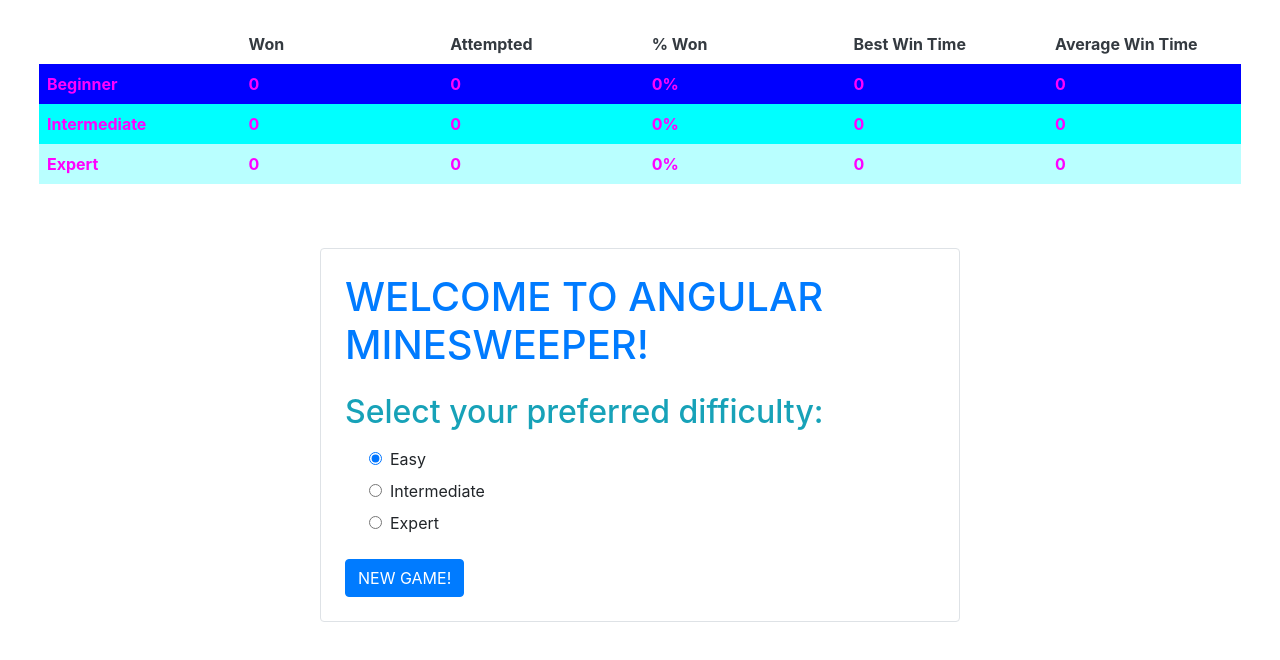
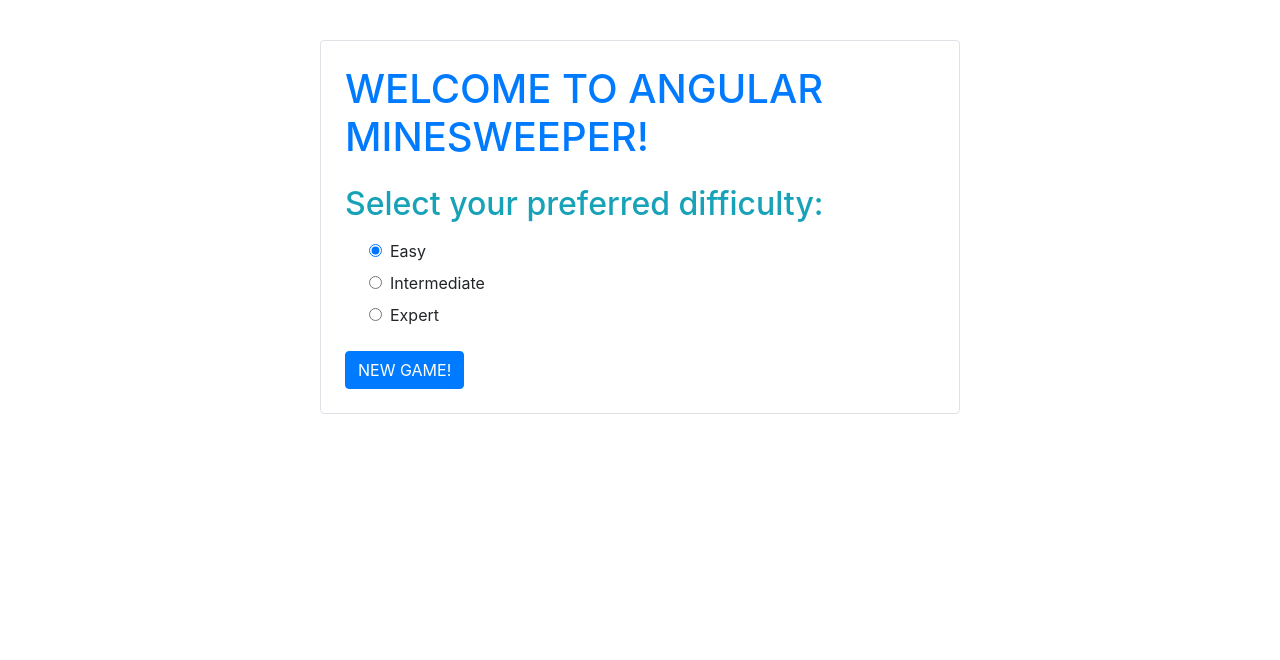
Before and after one commit to heakerson/JustMinesweeper, an Angular app: page /New in a window 1280 px wide. Shown: the top 660 px of the page. Built offline with nearby package versions, Linux system fonts and the light colour scheme.

Commit message:
improved stats modal appearance

```diff
--- a/src/app/app.component.html
+++ b/src/app/app.component.html
@@ -1,6 +1,5 @@
 <div id="AppContainer" class="container-fluid">
   <div id="StatsContainer">
-    <app-stats></app-stats>
   </div>
   <router-outlet></router-outlet>
 </div>
--- a/src/app/board/board.component.html
+++ b/src/app/board/board.component.html
@@ -21,7 +21,7 @@
 
   <!-- Modal -->
   <div class="modal fade" id="StatsModal" tabindex="-1" role="dialog" aria-labelledby="exampleModalCenterTitle" aria-hidden="true">
-    <div class="modal-dialog modal-dialog-centered" role="document">
+    <div class="modal-dialog modal-lg modal-dialog-centered" role="document">
       <div class="modal-content">
         <div class="modal-header">
           <h5 class="modal-title" id="exampleModalCenterTitle">Modal title</h5>
@@ -31,7 +31,7 @@
         </div>
         <div class="modal-body">
           <app-stats></app-stats>
-          <div class="alert alert-warning" role="alert">
+          <div class="alert alert-warning mt-3" role="alert">
             WARNING!   You will lose you data if you refresh the browser
           </div>
         </div>
--- a/src/app/stats/stats.component.html
+++ b/src/app/stats/stats.component.html
@@ -1,4 +1,4 @@
-<div id="StatsContainer" class="d-flex flex-column p-4 font-weight-bold">
+<div id="StatsContainer" class="d-flex flex-column font-weight-bold">
   <div class="headings d-flex flex-row justify-content-between p-2 text-dark">
     <div>
 
```
